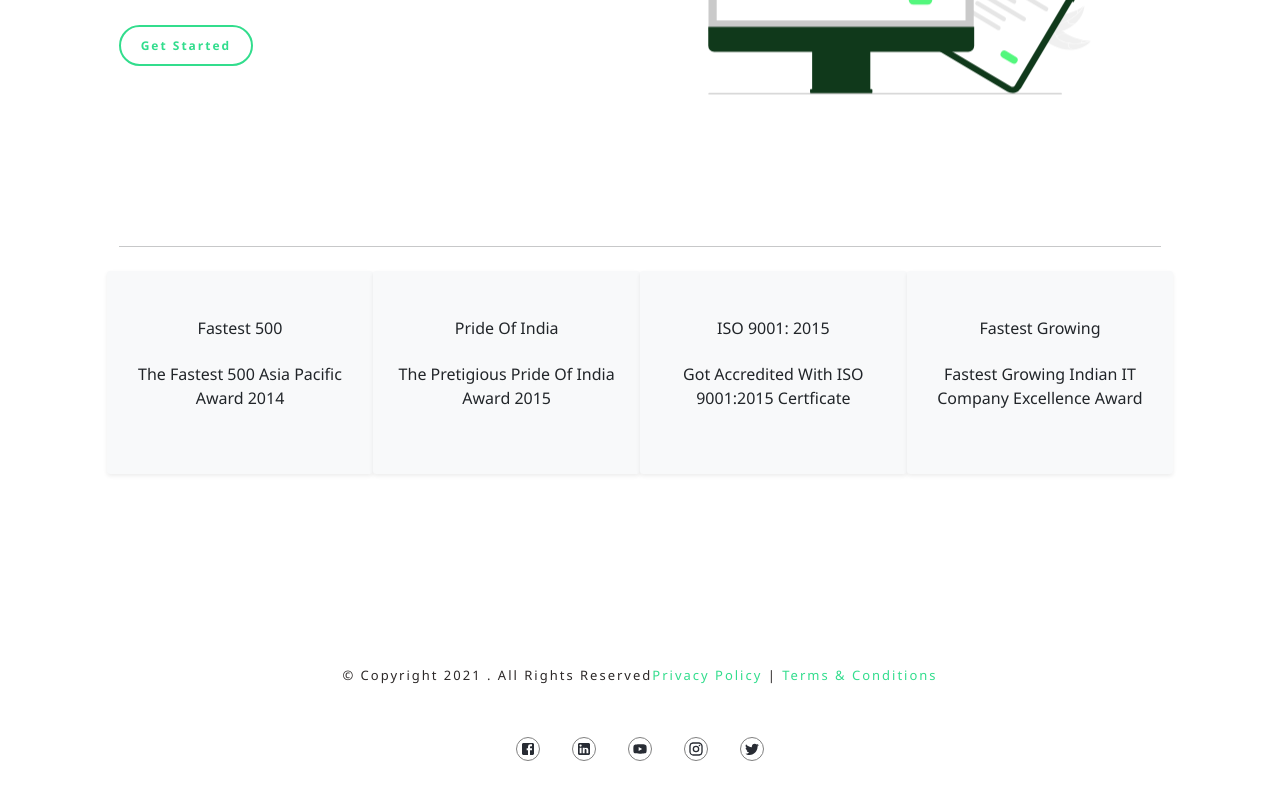
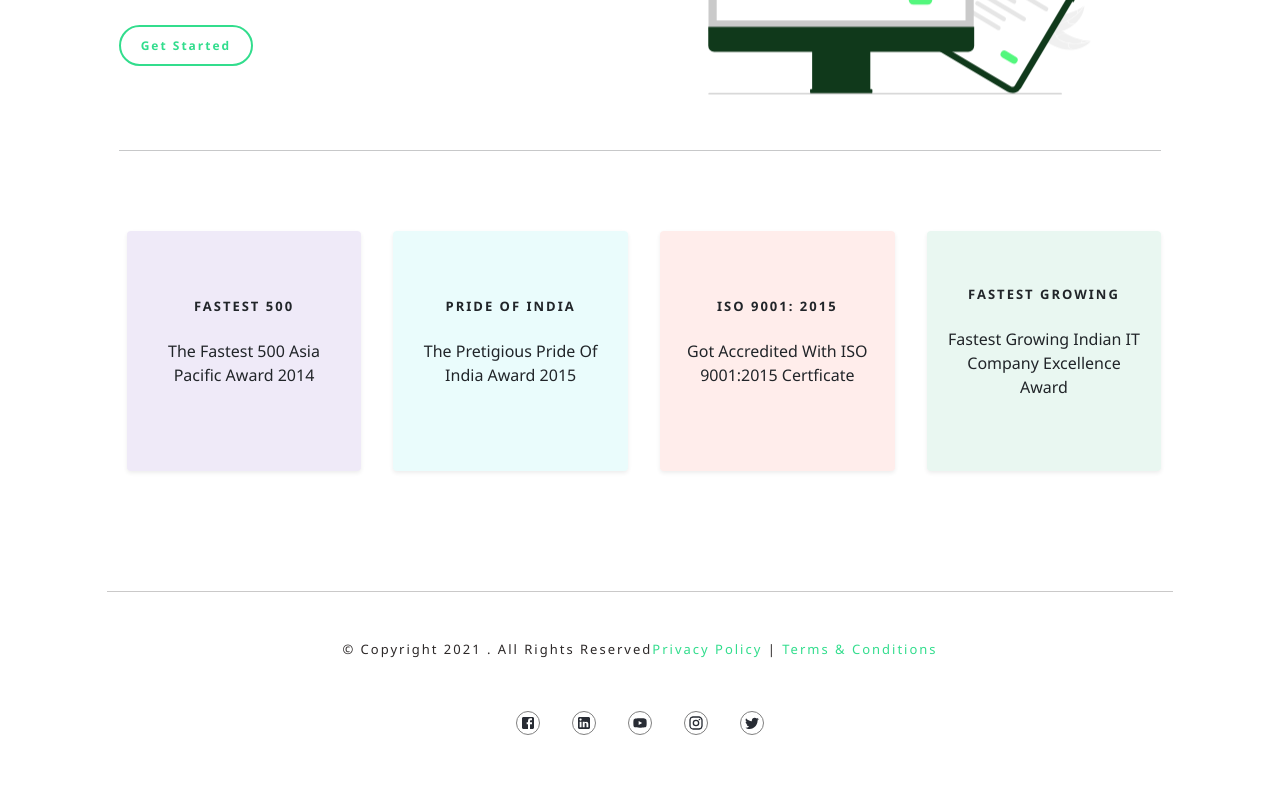
Before and after one commit to samratb601/React-Website, a React (Create React App) app: page / in a window 1280 px wide. Shown: the part 416-1216 px from the top of the page. Built offline with nearby package versions, Linux system fonts and the light colour scheme.

Commit message:
homepage aboutpage card modification

```diff
--- a/src/About..jsx
+++ b/src/About..jsx
@@ -17,24 +17,29 @@ const About = () => {
         link={"./contact"}
         imgSrc={AboutSvg}
         />
-            <div className="container-fluid pt-5"><div className="row"><div className="col col-10 mx-auto my-4">
-            <hr/>
+        <div className="container-fluid pt-2"><div className="row">
+            <div className=" col-8 mx-auto">
+
+
             <div className="row ">
 
                 <AboutpageCard
                 title="7500+"
                 text="PROJECT EXECUTED"
                 color="#7E57C2"
+                bgcolor="#7E57C220"
                 />
                 <AboutpageCard
                 title="1500+"
                 text="CLIENT WORLDWIDE"
                 color="#5CE1E1"
+                bgcolor="#5CE1E120"
                 />
                 <AboutpageCard
                 title="300+"
                 text="IT PROFESSIONALS"
                 color="#FF725E"
+                bgcolor="#FF725E20"
                 />
 
             </div>
--- a/src/App.scss
+++ b/src/App.scss
@@ -124,12 +124,13 @@ h1{
     background-color: rgb(50, 221, 141);
     color: white;
 
-    /* color: #3f3d56;
-    color: #10391b;
-    color: #53f77d;
-    color: #10391b;
-    color: #6c63ff;
-    color: #10391b; */
+    // color: #3f3d56;
+    // color: #10391b;
+    // color: #53f77d;
+    // color: #10391b;
+    // color: #6c63ff;
+    // color: #10391b;
+    // color: #7E57C2;
 }
 #home_img{
     position: relative;
@@ -189,9 +190,7 @@ h1{
 .footer {
     /* background: linear-gradient(to right ,#7E57C2, #5CE1E1, #FF725E, #40FFA2); */
     width: 100%;
-    padding:  5rem;
-    margin-top:5rem ;
-    bottom: 0;
+    padding:  5rem 0;
     font-size: 13px;
     letter-spacing: 2px;
     color:rgb(44, 40, 40);
--- a/src/Home.jsx
+++ b/src/Home.jsx
@@ -15,27 +15,32 @@ const Home = () => {
             imgSrc={HomeSvg}
         />
 
-        <div className="container-fluid pt-5"><div className="row"><div className="col col-10 mx-auto  my-4">
-            <hr/>
+        <div className="container-fluid pt-2"><div className="row"><div className=" col-10 mx-auto">
+
             <div className="row ">
                 <HomepageCard
                     title="Fastest 500"
                     text="The Fastest 500 Asia Pacific Award 2014"
+                    bgcolor="#7E57C220"
                 />
                 <HomepageCard
                     title="Pride Of India"
                     text="The Pretigious Pride Of
                     India Award 2015"
+                    bgcolor="#5CE1E120"
                 />
                 <HomepageCard
                     title="ISO 9001: 2015"
                     text="Got Accredited With
                     ISO 9001:2015 Certficate"
+                    bgcolor="#FF725E20"
                 />
                 <HomepageCard
                     title="Fastest Growing"
                     text="Fastest Growing Indian IT
                     Company Excellence Award"
+                    bgcolor="#52bf9020"
+
                 />
 
 
--- a/src/components/AboutpageCard.jsx
+++ b/src/components/AboutpageCard.jsx
@@ -3,9 +3,19 @@ import React from 'react'
 const AboutpageCard = (props) => {
     return (
         <>
-            <div className=" col-md-3 col-12 mx-auto my-3 py-5 px-0 px-md-2 bg-light rounded-2 shadow-sm d-flex flex-column justify-content-center text-center">
-                <h1 className=" mb-3 fw-bolder " style={{ color:props.color}}>{props.title}</h1>
-                    <p className="h6" style={{ color:props.color}}>{props.text}</p>
+            <div className="col-lg-4 col-md-6 col-12 mx-auto mb-4 ">
+                <div className="card ms-2 py-2 shadow-sm"
+                    style={{
+                        height: '35vh',
+                        backgroundColor:  props.bgcolor
+                    }} >
+
+                    <div className="card-body d-flex align-content-center flex-column justify-content-center p-5">
+                        <h1 className="card-title text-center text-uppercase mt-0 mb-4" style={{color:props.color}}>{props.title} </h1>
+                    <p className="text-center" style={{color:props.color}}>{props.text}</p>
+
+                    </div>
+                </div>
             </div>
         </>
     )
--- a/src/components/CommonPart.jsx
+++ b/src/components/CommonPart.jsx
@@ -22,7 +22,9 @@ return(
         </div>
 
         </div>
-    </div></div></div>);
+        <hr className="mb-5"/>
+    </div>
+    </div></div>);
 
 }
 export default Common;
--- a/src/components/Footer.jsx
+++ b/src/components/Footer.jsx
@@ -8,8 +8,9 @@ import YouTube from '@material-ui/icons/YouTube';
 
 const Footer = () => {
     let currentYear = new Date().getFullYear();
-    return (<div className="d-flex align-content-center justify-content-center">
+    return (<div className="d-flex align-content-center justify-content-center ">
         <div className="footer text-center  col-10" id="footer">
+        <hr className="mb-5"/>
             <p className=""> © Copyright {currentYear} . All Rights Reserved
                 <span className="font_color">Privacy Policy</span> | <span className="font_color">Terms & Conditions</span>
             </p>
@@ -20,6 +21,7 @@ const Footer = () => {
                 <Instagram className="mx-2 mx-md-3 social_icons" />
                 <Twitter className="mx-2 mx-md-3 social_icons" />
             </div>
+
     </div></div>)
 }
 
--- a/src/components/HomepageCard.jsx
+++ b/src/components/HomepageCard.jsx
@@ -3,9 +3,19 @@ import React from 'react'
 const HomepageCard = (props) => {
     return (
         <>
-            <div className="col-12 col-md-6 col-lg-3 my-2 mx-auto py-5 px-3 text-center rounded-1 shadow-sm bg-light" >
-                    <h6 className=" mb-lg-4 mb-3 ">{props.title}</h6>
-                    <p className="">{props.text}</p>
+             <div className="col-lg-3 col-md-6 col-12 mx-auto mb-4 ">
+                <div className="card ms-2 py-2 shadow-sm"
+                    style={{
+                        height: '30vh',
+                        backgroundColor:  props.bgcolor
+                    }} >
+
+                    <div className="card-body d-flex align-content-center flex-column justify-content-center">
+                        <h6 className="card-title text-center text-uppercase mt-0 mb-4">{props.title} </h6>
+                    <p className="text-center" >{props.text}</p>
+
+                    </div>
+                </div>
             </div>
         </>
     )
```
